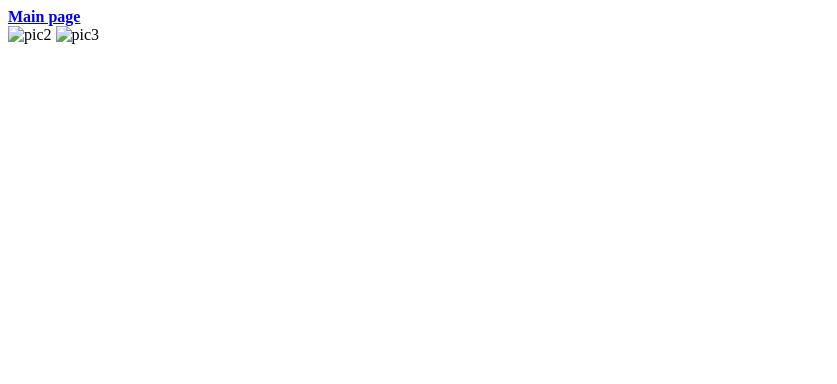
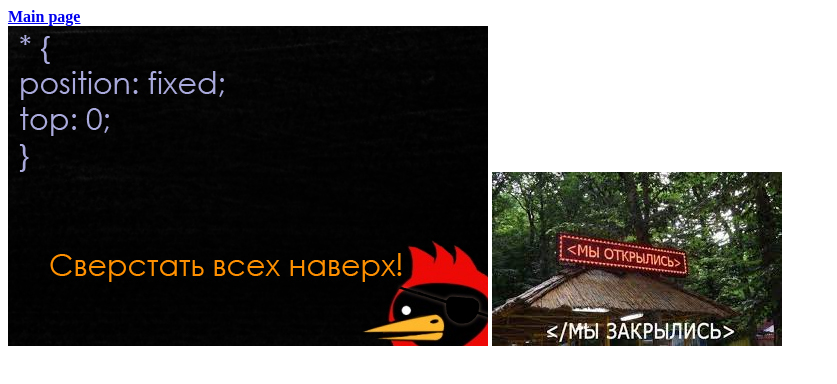
Before and after one commit to Oleksii-Pozdniakov/my-first, a plain HTML site: page gallery.html in a window 1280 px wide. Shown: the whole page, without its empty margins (0-837 px from the left). Drawn offline with Linux system fonts and the light colour scheme; the site is published under a folder, as on GitHub Pages, so addresses that start at the root find nothing.

Commit message:
extensions

```diff
--- a/gallery.html
+++ b/gallery.html
@@ -9,12 +9,12 @@
 <body>
     <header>
         <nav>
-            <a href="/index.html"><strong>Main page</strong></a>
+            <a href="./index.html"><strong>Main page</strong></a>
         </nav>
     </header>
-    <div>
-        <img src="/images/img3.jpg" alt="pic2">
-        <img src="/images/img4.jpg" alt="pic3">
-    </div>
+    <section>
+        <img src="./images/img3.jpg" alt="pic2">
+        <img src="./images/img4.jpg" alt="pic3">
+    </section>
 </body>
 </html>
```
Also changed, not shown: index.html (+1 -1 lines).
